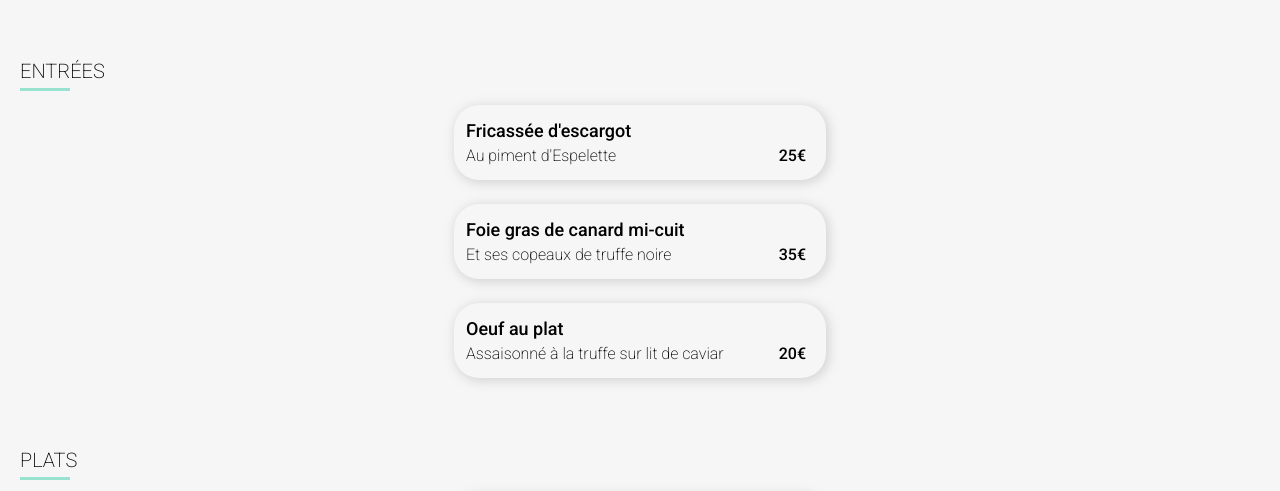
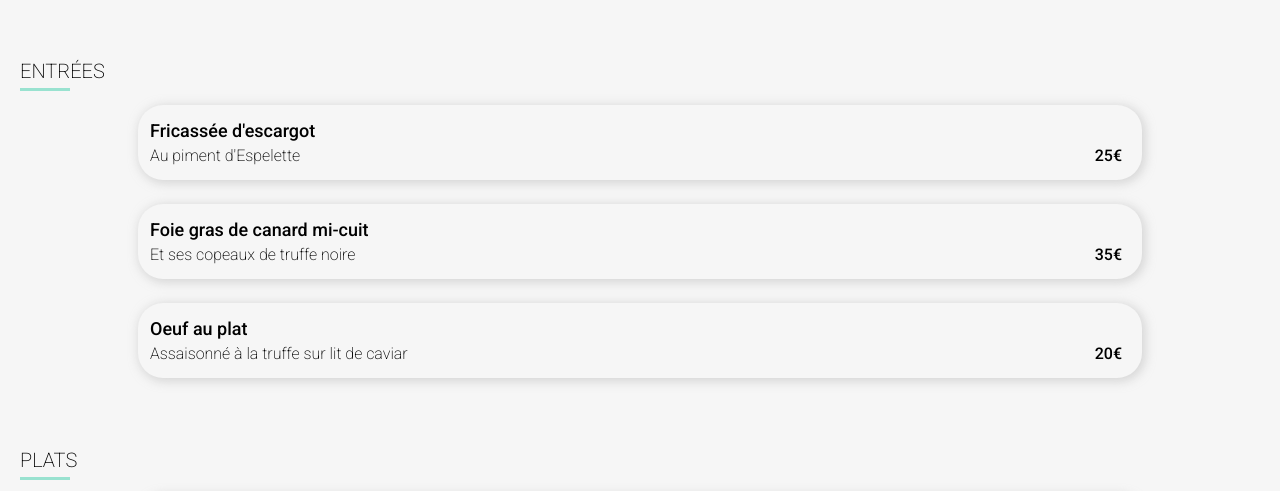
Before and after one commit to JuPrvnt/JustineProvent_3_02122021, a website: page pages/menu1.html in a window 1280 px wide. Shown: the part 289-780 px from the top of the page. Drawn offline with Linux system fonts and the light colour scheme; a web font is replaced by a local one.

Commit message:
modif % cards

```diff
--- a/scss/pages/_homepage.scss
+++ b/scss/pages/_homepage.scss
@@ -216,7 +216,7 @@ h2 {
 }
 
 
-@media screen and (max-width: 375px) {
+@media screen and (max-width: 395px) {
 
     .filter1, .filter2, .filter3 {
         width: 100%;
--- a/scss/pages/_menus.scss
+++ b/scss/pages/_menus.scss
@@ -85,7 +85,7 @@
     flex-direction: row;
     align-items: end;
     justify-content: space-between;
-    width: 360px;
+    width: 80%;
     height: auto;
     margin: 14px 0px 10px 0px;
     padding: 15px 0px 15px 12px;
```
Also changed, not shown: css/style.css.
